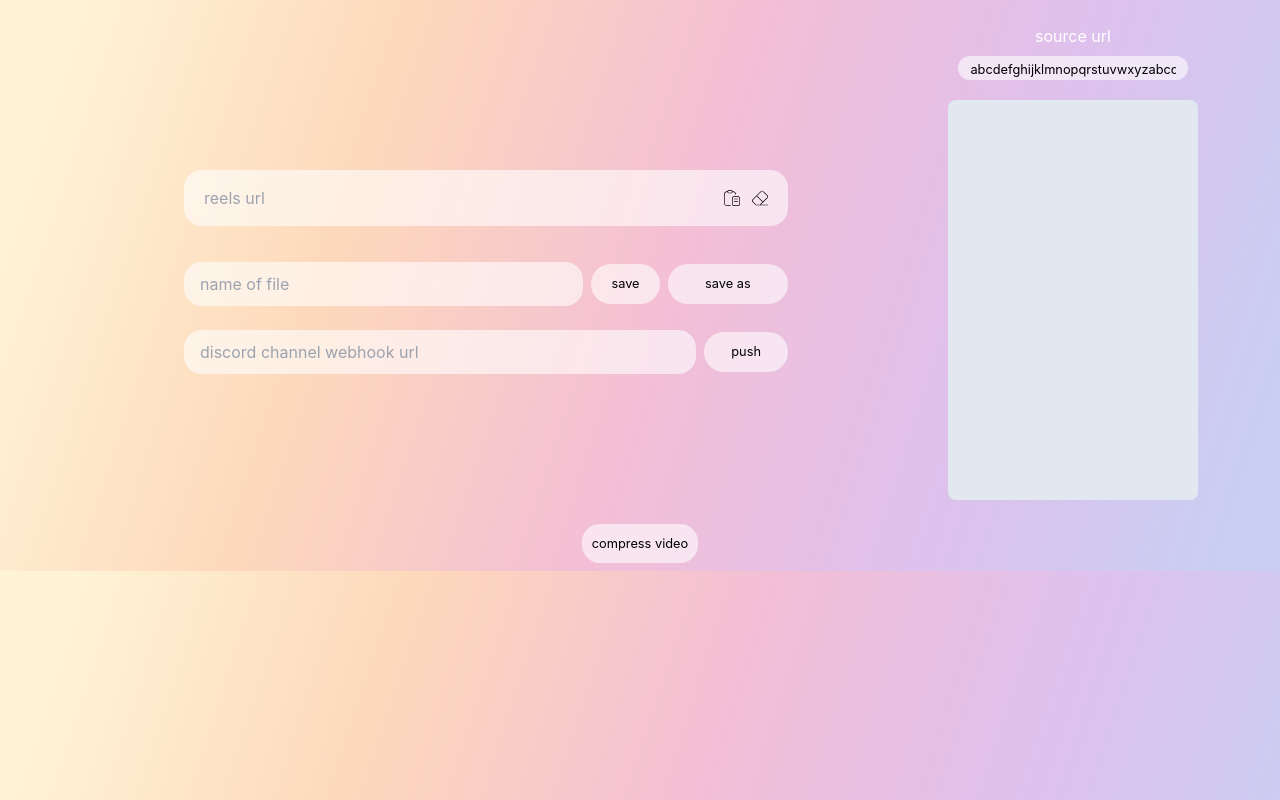
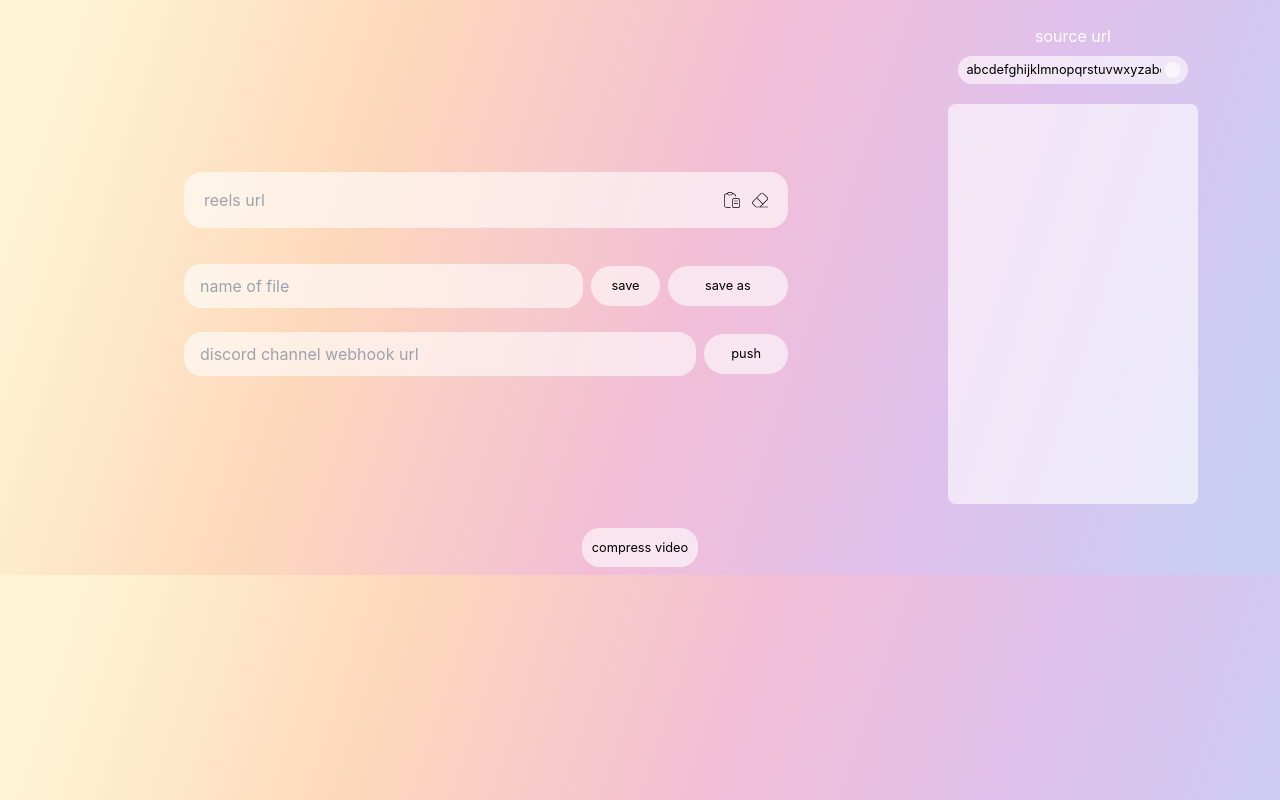
Before and after one commit to el3mentry/IG-Fetch, a Next.js app: page / in a window 1280 px wide. Built offline with nearby package versions, Linux system fonts and the light colour scheme.

Commit message:
created copy button design

```diff
--- a/components/RightSection/PlayableMedia.tsx
+++ b/components/RightSection/PlayableMedia.tsx
@@ -1,3 +1,3 @@
 export default function PlayableMedia() {
-  return <video className="bg-slate-200 rounded-lg w-[250px] h-[400px] my-2" />;
+  return <video className="bg-field-color rounded-lg w-[250px] h-[400px] my-2" />;
 }
--- a/components/RightSection/SourceURL.tsx
+++ b/components/RightSection/SourceURL.tsx
@@ -1,20 +1,19 @@
-export default function SourceURL() {
+type InputProps = {
+  sourceUrl: string;
+};
+
+export default function SourceURL({ sourceUrl }: InputProps) {
   return (
     <div className="flex flex-col">
       <p className="inline-block text-white m-auto mb-1">source url</p>
 
-      {/* <div className="text-customSm border-none rounded-xl bg-field-color w-full overflow-hidden max-h-14 break-words py-2 px-3">
-        <div className="w-full h-full relative">
-
-          abcdefghijklmnopqrstuvwxyzabcdefghijklmnopqrstuvwxyz
-          <div className="h-2 w-2 bg-black z-10 right-2 rounded-full absolute"></div>
-
-        </div>
-
-      </div> */}
-
-      <div className="w-11/12 select-none bg-field-color rounded-full px-3 m-auto mb-3 mt-1">
-        <input value={"abcdefghijklmnopqrstuvwxyzabcdefghijklmnopqrstuvwxyz"} className="w-full bg-transparent outline-none cursor-default select-none text-customSm" readOnly={true}/>
+      <div className="w-11/12 h-7 select-none bg-field-color rounded-full m-auto mb-3 mt-1 flex flex-row pr-1 pl-2 justify-center items-center">
+        <input
+          value={sourceUrl}
+          className="bg-transparent outline-none cursor-default select-none text-customSm w-[96%]"
+          readOnly={true}
+        />
+        <div className="h-4 w-4 bg-field-color rounded-full relative mx-1"></div>
       </div>
     </div>
   );
--- a/components/RightSection/index.tsx
+++ b/components/RightSection/index.tsx
@@ -6,12 +6,11 @@ export default function RightSection() {
   return (
     <div className="flex flex-row w-[100%] sm:w-[100%] lg:w-[20%] flex-shrink flex-grow">
       <div className="flex flex-col">
-        <SourceURL />
+        <SourceURL sourceUrl="abcdefghijklmnopqrstuvwxyzabcdefghijklmnopqrstuvwxyz" />
         <PlayableMedia />
         {/* <AutoplayToggle /> */}
       </div>
-      <div className="w-0 sm:w-0 lg:w-[10%]">
-      </div>
+      <div className="w-0 sm:w-0 lg:w-[10%]"></div>
     </div>
   );
 }
```
